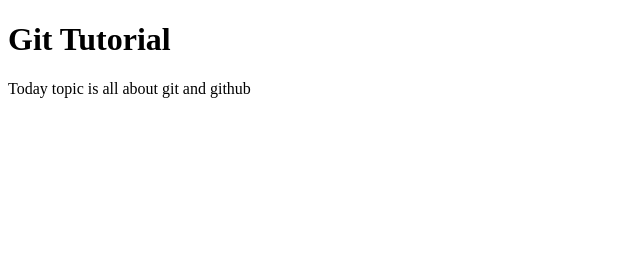
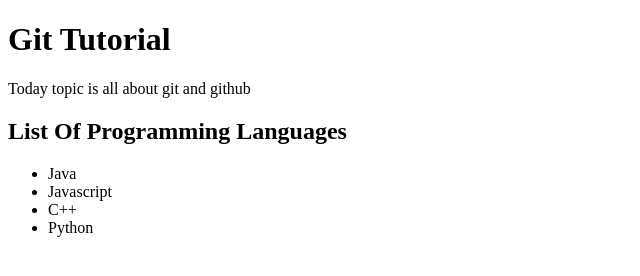
Before and after one commit to kodekontri/test, a plain HTML site: page index.html in a window 1280 px wide. Shown: the whole page, without its empty margins (0-640 px from the left). Drawn offline with Linux system fonts and the light colour scheme.

Commit message:
added list of programming languages

```diff
--- a/index.html
+++ b/index.html
@@ -9,5 +9,12 @@
   <body>
     <h1>Git Tutorial</h1>
     <p>Today topic is all about git and github</p>
+    <h2>List Of Programming Languages</h2>
+    <ul>
+      <li>Java</li>
+      <li>Javascript</li>
+      <li>C++</li>
+      <li>Python</li>
+    </ul>
   </body>
 </html>
```
